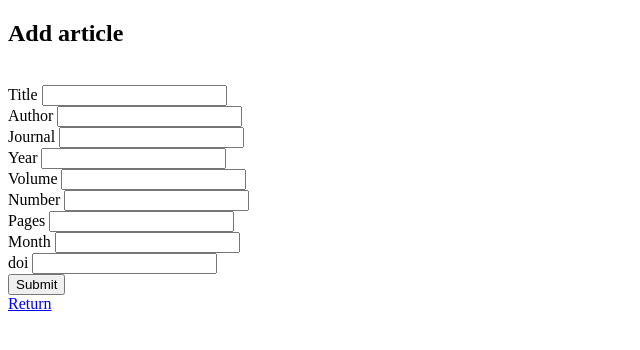
After one commit to matimove/miniprojekti, a Flask app: page /add-article in a window 1280 px wide. The commit adds this page. Shown: the top 350 px of the page, without its empty margins (0-640 px from the left). Run offline with Flask 3, Linux system fonts and the light colour scheme.

Commit message:
Create basic form

```diff
--- a/pyproject.toml
+++ b/pyproject.toml
@@ -15,6 +15,8 @@ python-dotenv = "^1.0.1"
 getenv = "^0.2.0"
 psycopg2-binary = "^2.9.10"
 requests = "^2.32.3"
+flask-wtf = "^1.2.2"
+wtforms = "^3.2.1"
 
 
 [tool.poetry.group.dev.dependencies]
--- a/src/app.py
+++ b/src/app.py
@@ -1,8 +1,9 @@
-from flask import redirect, render_template, request, jsonify, flash
+from flask import redirect, render_template, request, jsonify, flash, url_for
 from db_helper import reset_db
 from repositories.todo_repository import get_todos, create_todo, set_done
 from config import app, test_env
 from util import validate_todo
+from forms import AddArticleForm
 
 #Pieni muutos
 
@@ -11,6 +12,35 @@ def index():
     todos = get_todos()
     unfinished = len([todo for todo in todos if not todo.done])
     return render_template("index.html", todos=todos, unfinished=unfinished)
+
+@app.route("/add-article", methods=["POST", "GET"])
+def add_article():
+    form = AddArticleForm()
+
+    if form.validate_on_submit():
+        author = form.author.data
+        title = form.title.data
+        journal = form.journal.data
+        year = form.year.data
+        volume = form.volume.data
+        number = form.number.data
+        pages = form.pages.data
+        month = form.month.data
+        doi = form.doi.data
+
+        form.author.data = ""
+        form.title.data = ""
+        form.journal.data = ""
+        form.year.data = ""
+        form.volume.data = ""
+        form.number.data = ""
+        form.pages.data = ""
+        form.month.data = ""
+        form.doi.data = ""
+
+        return redirect(url_for("index"))
+
+    return render_template("article.html", form=form)
 
 @app.route("/new_todo")
 def new():
--- /dev/null
+++ b/src/forms.py
@@ -0,0 +1,16 @@
+from flask_wtf import FlaskForm
+from wtforms import TextAreaField, StringField, SubmitField, PasswordField
+from wtforms.validators import DataRequired, EqualTo, Length, Email
+
+
+class AddArticleForm(FlaskForm):
+    title = StringField("Title", validators=[DataRequired()])
+    author = StringField("Author", validators=[DataRequired()])
+    journal = StringField("Journal", validators=[DataRequired()])
+    year = StringField("Year", validators=[DataRequired()])
+    volume = StringField("Volume")
+    number = StringField("Number")
+    pages = StringField("Pages")
+    month = StringField("Month")
+    doi = StringField("doi")
+    submit = SubmitField("Submit")
--- /dev/null
+++ b/src/templates/article.html
@@ -0,0 +1,52 @@
+{% extends "layout.html" %}
+
+{% block title %}
+Todo app
+{% endblock %}
+
+{% block body %}
+
+<h2>Add article</h2>
+
+<div>
+    <form method="POST">
+        {{ form.hidden_tag() }}
+        <br/>
+        {{ form.title.label(class="form-label") }}
+        {{ form.title(class="form-control") }}
+        <br/>
+        {{ form.author.label(class="form-label") }}
+        {{ form.author(class="form-control") }}
+        <br/>
+        {{ form.journal.label(class="form-label") }}
+        {{ form.journal(class="form-control") }}
+        <br/>
+        {{ form.year.label(class="form-label") }}
+        {{ form.year(class="form-control") }}
+        <br/>
+        {{ form.volume.label(class="form-label") }}
+        {{ form.volume(class="form-control") }}
+        <br/>
+        {{ form.number.label(class="form-label") }}
+        {{ form.number(class="form-control") }}
+        <br/>
+        {{ form.pages.label(class="form-label") }}
+        {{ form.pages(class="form-control") }}
+        <br/>
+        {{ form.month.label(class="form-label") }}
+        {{ form.month(class="form-control") }}
+        <br/>
+        {{ form.doi.label(class="form-label") }}
+        {{ form.doi(class="form-control") }}
+        <br/>
+        {{ form.submit(class="btn btn-dark") }}
+    </form>
+
+</div>
+
+
+<div>
+  <a href="{{ url_for('index') }}">Return</a>
+</div>
+
+{% endblock %}
--- a/src/templates/index.html
+++ b/src/templates/index.html
@@ -11,7 +11,7 @@ Todo app
 <div>
   things still unfinished: {{ unfinished }}
 </div>
-
+{{ test }}
 <ul>
   {% for todo in todos %}
     <li style="display: flex">
```
Also changed, not shown: 1 other file.
